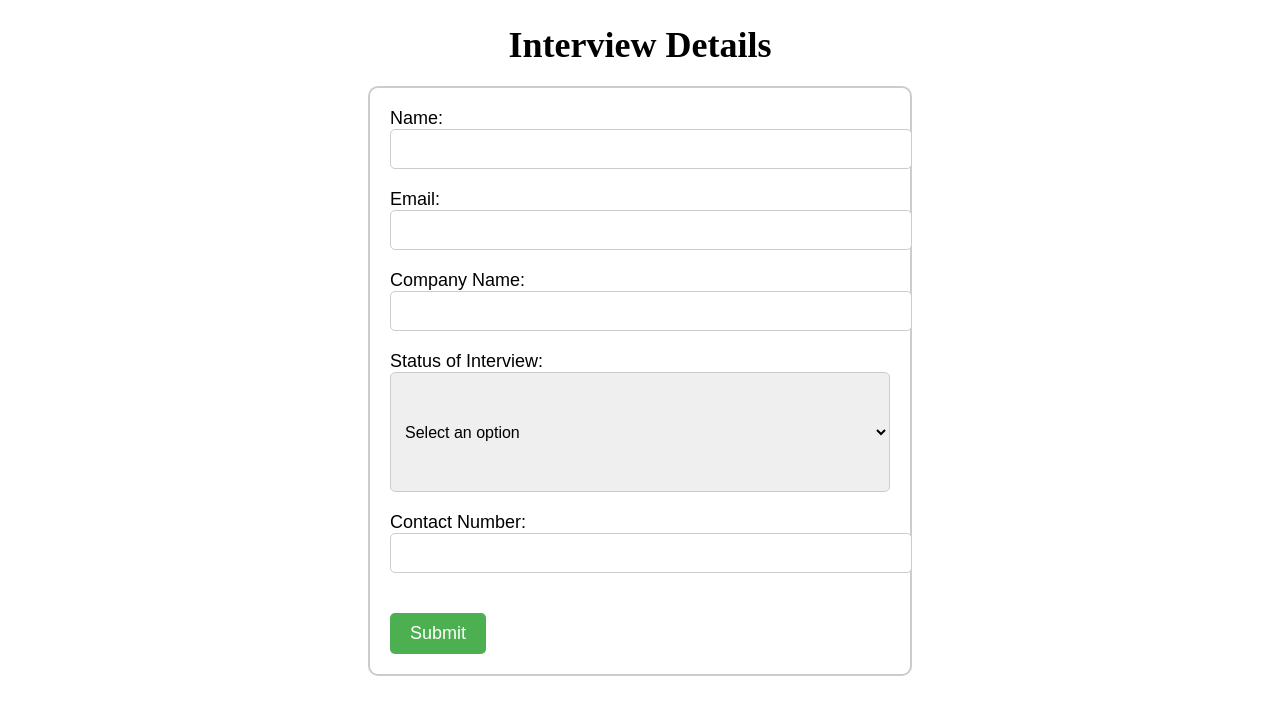
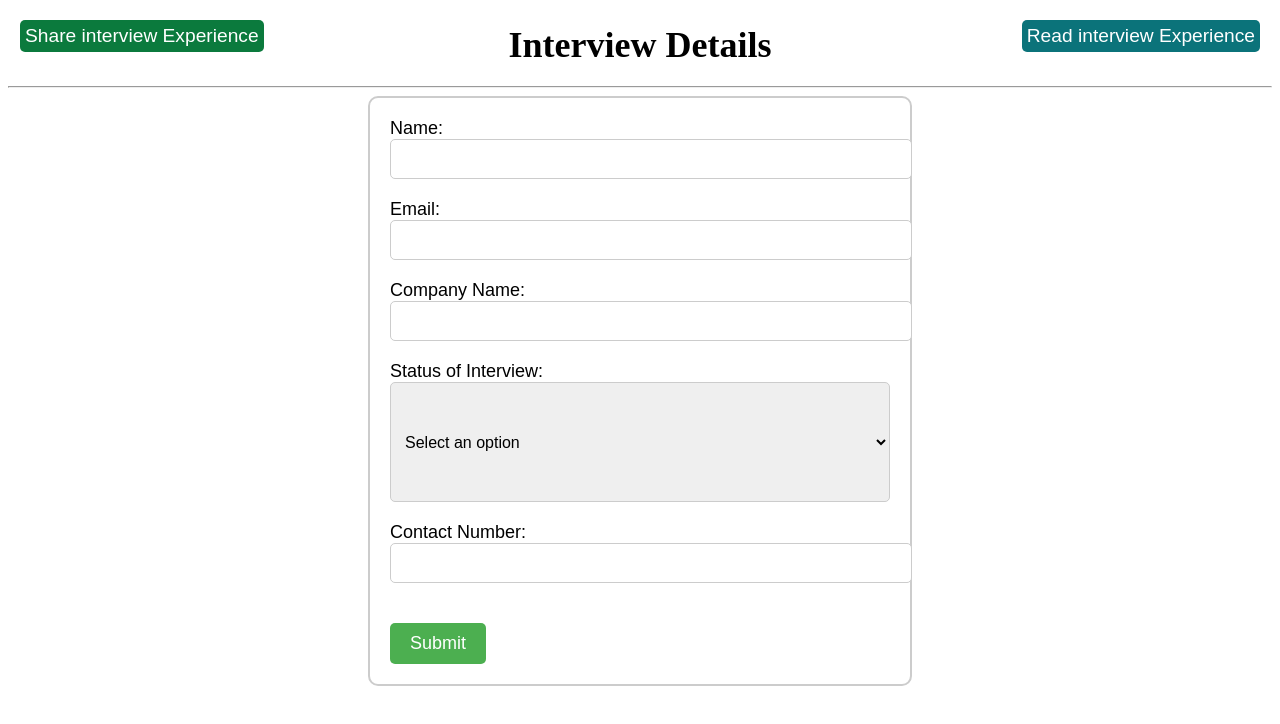
Before and after one commit to rnyadav3/interview-Experience, a plain HTML site: page index.html in a window 1280 px wide. Drawn offline with Linux system fonts and the light colour scheme; no server answers.

Commit message:
Update index.html

```diff
--- a/index.html
+++ b/index.html
@@ -5,7 +5,46 @@
     <title>Interview Details</title>
     <script src="./index.js"></script>
     <style>
+
+        #my-button {
+            padding: 5px 5px;
+            background-color: #0b737a;
+            color: white;
+            border-radius: 5px;
+            font-size: 1.2em;
+            border: none;
+            cursor: pointer;
+            transition: background-color 0.3s ease;
+
+            position: fixed;
+            top: 20px;
+            right: 20px;
+          }
+
+          #my-button:hover {
+            background-color: #33d6a0;
+          }
+          #my-button2 {
+            padding: 5px 5px;
+            background-color: #0b7a3d;
+            color: white;
+            border-radius: 5px;
+            font-size: 1.2em;
+            border: none;
+            cursor: pointer;
+            transition: background-color 0.3s ease;
+
+            position: fixed;
+            top: 20px;
+            left: 20px;
+          }
+
+          #my-button2:hover {
+            background-color: #33d6a0;
+          }
       /* Basic CSS styling */
+
+
       form {
         max-width: 500px;
         margin: 0 auto;
@@ -51,7 +90,15 @@
     </style>
   </head>
   <body>
+
     <h1>Interview Details</h1>
+    <hr id="on">
+    <a href="https://docs.google.com/document/d/1D5TCv50u-DdpwOXyo4S9hcKxUbgvR-sK8kcG4jeSEsg/edit?usp=sharing" target="_blank">
+        <button id="my-button" type="button">Read interview Experience</button>
+      </a>
+      <a href="https://docs.google.com/document/d/1ibheo_-uLepWfeA6mQft9zZI3nHUpf2Pxg3NTUsi3GI/edit?usp=sharing" target="_blank">
+        <button id="my-button2" type="button">Share interview Experience</button>
+      </a>
     <form action="/interview-details" method="post">
       <label for="name">Name:</label>
       <input type="text" id="name" name="name" required>
@@ -70,5 +117,12 @@
       <input type="tel" id="phone" name="phone" required>
       <input type="submit" value="Submit">
     </form>
+    <script>
+        var button = document.getElementById("my-button");
+        button.addEventListener("click", function(event) {
+          event.preventDefault();
+          window.open(button.parentNode.href, "_blank");
+        });
+      </script>
   </body>
 </html>
```
